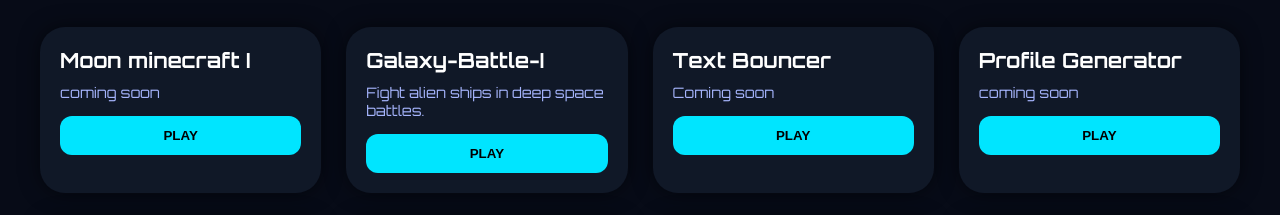
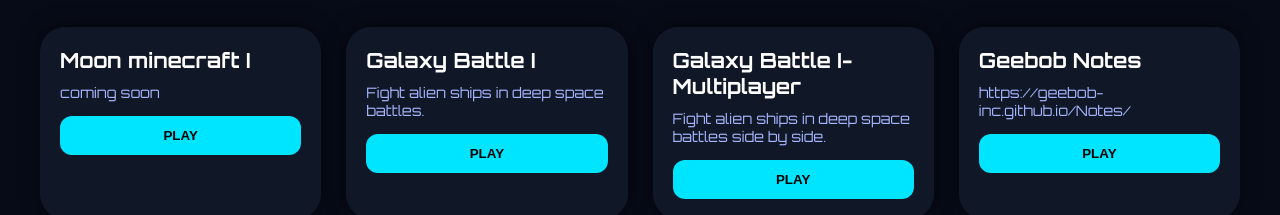
Before and after one commit to geebob-inc/race, a plain HTML site: page index.html in a window 1280 px wide. Shown: the part 565-780 px from the top of the page. Drawn offline with Linux system fonts and the light colour scheme.

Commit message:
Update index.html

```diff
--- a/index.html
+++ b/index.html
@@ -258,24 +258,24 @@
 
 <div class="game-card" data-name="Galaxy Shooter">
     <div class="game-info">
-        <h3>Galaxy-Battle-I</h3>
+        <h3>Galaxy Battle I</h3>
         <p>Fight alien ships in deep space battles.</p>
         <button class="play-btn" onclick="openGame('https://geebob-inc.github.io/Galaxy-Battle-I/')">PLAY</button>
     </div>
 </div>
 
-<div class="game-card" data-name="Street Drift">
+<div class="game-card" data-name="Galaxy Shooter">
     <div class="game-info">
-        <h3>Text Bouncer</h3>
-        <p>Coming soon</p>
-        <button class="play-btn" onclick="openGame('https://example.com')">PLAY</button>
+        <h3>Galaxy Battle I-Multiplayer</h3>
+        <p>Fight alien ships in deep space battles side by side.</p>
+        <button class="play-btn" onclick="openGame('https://geebob-inc.github.io/UFO_Arena-Combat-2-players-verison/')">PLAY</button>
     </div>
 </div>
 
-<div class="game-card" data-name="Zombie Survival">
+<div class="game-card" data-name="Galaxy Shooter">
     <div class="game-info">
-        <h3>Profile Generator</h3>
-        <p>coming soon</p>
+        <h3>Geebob Notes</h3>
+        <p>https://geebob-inc.github.io/Notes/</p>
         <button class="play-btn" onclick="openGame('https://example.com')">PLAY</button>
     </div>
 </div>
```
